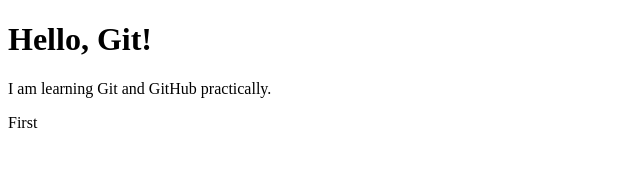
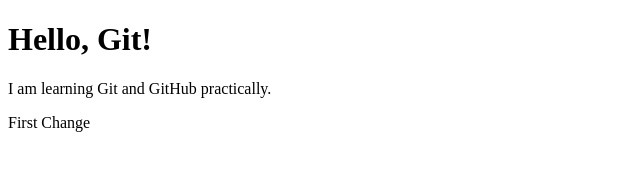
Before and after one commit to CharviChitturi/GitPractice, a plain HTML site: page Index.html in a window 1280 px wide. Shown: the full height of the page, 0-640 px from the left. Drawn offline with Linux system fonts and the light colour scheme.

Commit message:
Update paragraph text in Index.html

```diff
--- a/Index.html
+++ b/Index.html
@@ -6,6 +6,6 @@
 <body>
     <h1>Hello, Git!</h1>
     <p>I am learning Git and GitHub practically.</p>
-    <p> First </p>
+    <p> First Change </p>
 </body>
 </html>
```
